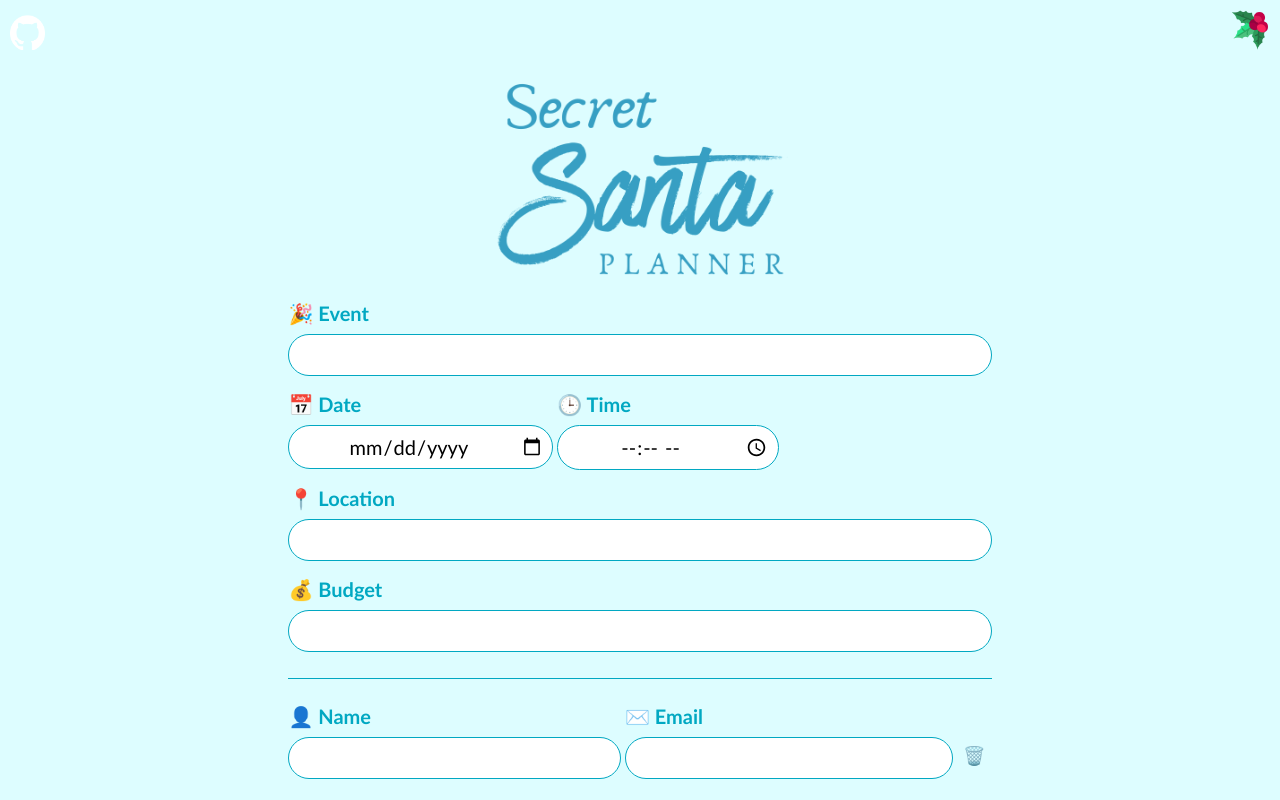
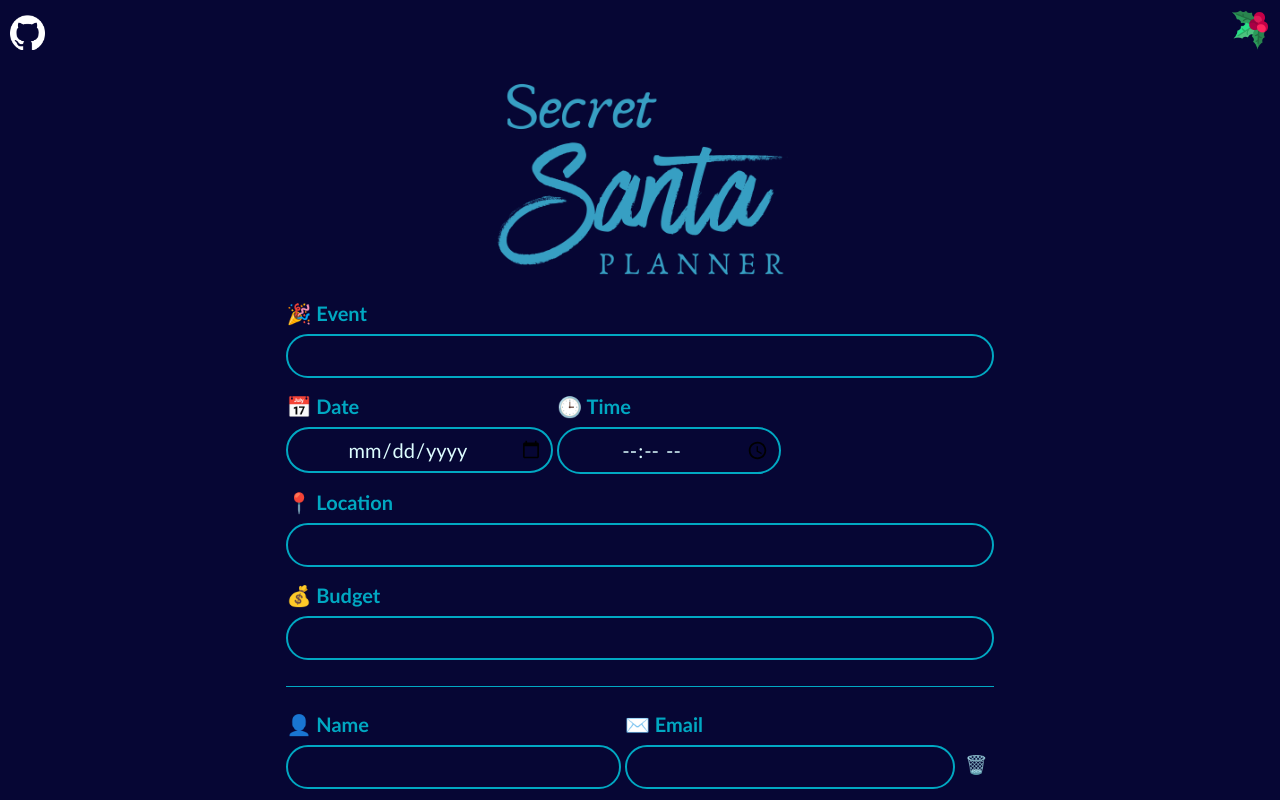
Before and after one commit to ireneairyn/secret-santa, a Next.js app: page /form in a window 1280 px wide. Shown: the top 800 px of the page. Built offline with nearby package versions, Linux system fonts and the light colour scheme.

Commit message:
change to dark mode

```diff
--- a/components/Form.js
+++ b/components/Form.js
@@ -1,5 +1,12 @@
 import Link from "next/link";
 import React, { useState } from "react";
+import { createClient } from "@supabase/supabase-js";
+
+// Initialize Supabase client
+const supabase = createClient(
+  "https://oncswubhrnouqlopdxwo.supabase.co",
+  "eyJhbGciOiJIUzI1NiIsInR5cCI6IkpXVCJ9.eyJpc3MiOiJzdXBhYmFzZSIsInJlZiI6Im9uY3N3dWJocm5vdXFsb3BkeHdvIiwicm9sZSI6InNlcnZpY2Vfcm9sZSIsImlhdCI6MTY4NjMxNTAyMSwiZXhwIjoyMDAxODkxMDIxfQ.Zi0W7_YMrIlv2OFBYWQmIutTST9J9tsi2bJ1NqSGgIg"
+);
 
 function Form() {
   const [event, setEvent] = useState("");
@@ -20,9 +27,23 @@ function Form() {
     setUsers(updatedUsers);
   };
 
-  const send = React.useCallback(() => {
-    console.log("Send", { users, message });
-  }, [users, message]);
+  const send = async () => {
+    // Save event details to Supabase
+    await supabase.from("events").insert([
+      {
+        event,
+        date,
+        time,
+        location,
+        budget,
+      },
+    ]);
+
+    // Save participant details to Supabase
+    await supabase.from("participants").insert(users);
+
+    console.log("Data saved to Supabase");
+  };
 
   return (
     <div className="form">
--- a/package.json
+++ b/package.json
@@ -9,6 +9,7 @@
     "lint": "next lint"
   },
   "dependencies": {
+    "@supabase/supabase-js": "^2.24.0",
     "eslint": "8.38.0",
     "eslint-config-next": "13.3.0",
     "next": "13.3.0",
--- a/styles/globals.css
+++ b/styles/globals.css
@@ -5,9 +5,11 @@
 body {
   margin: 0;
   height: 100%;
-  background-color: #ddfdff;
+  background-color: #060634;
   font-family: "Gill Sans", "Gill Sans MT", Calibri, "Trebuchet MS", sans-serif;
   font-size: 20px;
+  color: #ddfdff
+  ;
 }
 
 body,
@@ -28,13 +30,13 @@ header {
 button {
   font-size: 18px;
   font-weight: bold;
-  background-color: white;
-  border: #01a8c2 solid 1px;
+  background-color: #01a8c2;
+  border: white solid 1px;
   border-radius: 30px;
-  color: #01a8c2;
+  color: white;
   cursor: pointer;
   padding: 6px;
-  outline: 2px solid #01a8c2;
+  outline: 2px solid white;
   outline-offset: 0px;
   margin-bottom: 20px;
 }
@@ -120,13 +122,14 @@ input {
   width: 100%;
   padding: 0.5rem;
   border: none;
-  background-color: #ffffff;
+  background-color: transparent;
   margin-bottom: 1rem;
   font-family: "Gill Sans", "Gill Sans MT", Calibri, "Trebuchet MS", sans-serif;
   border-radius: 25px;
   font-size: 20px;
   text-align: center;
-  border: #01a8c2 solid 1px;
+  border: #01a8c2 solid 2px;
+  color: #ddfdff;
 }
 
 
```
Also changed, not shown: 1 other file (tests, documents, lock files or other folders).
